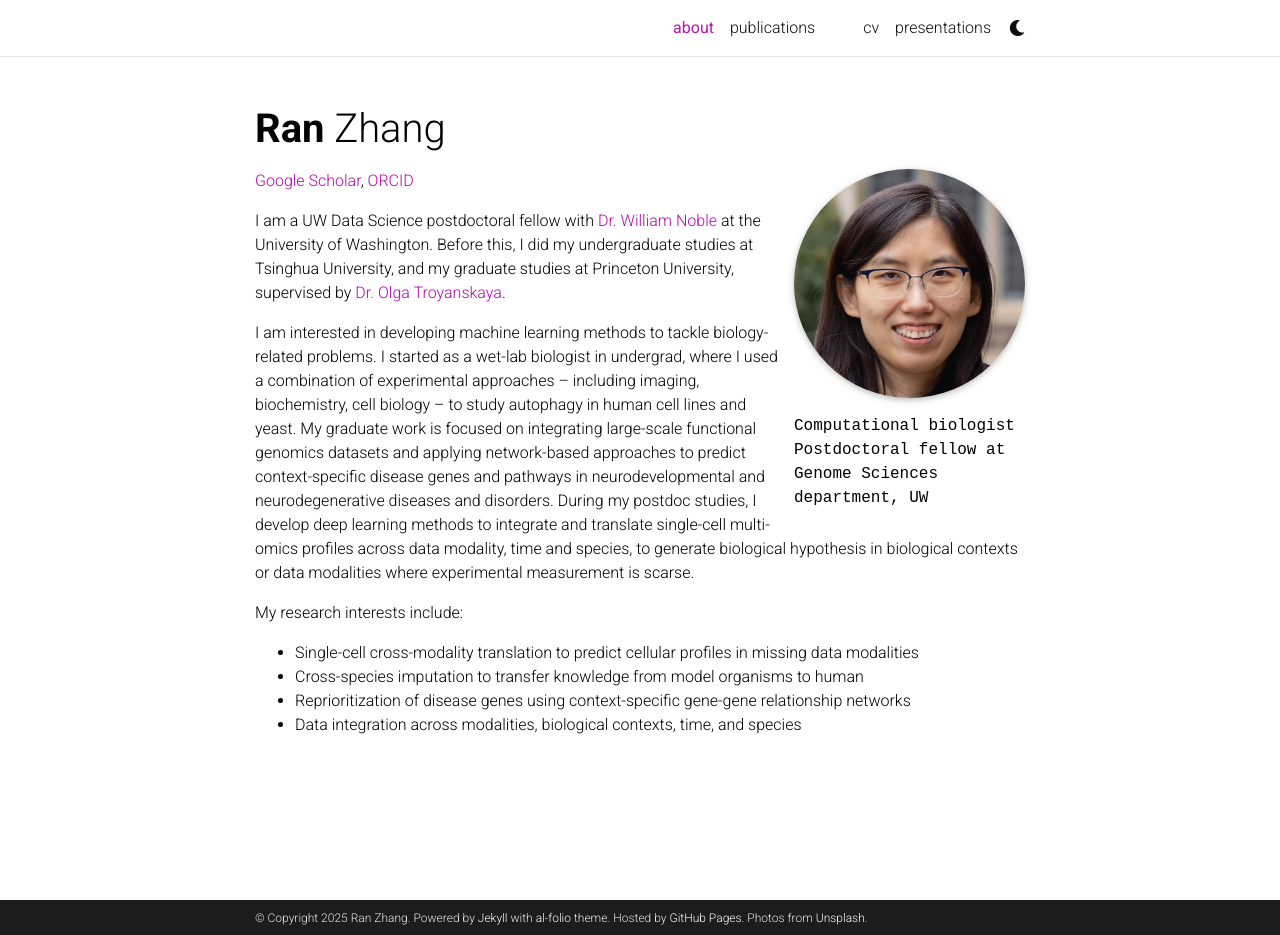
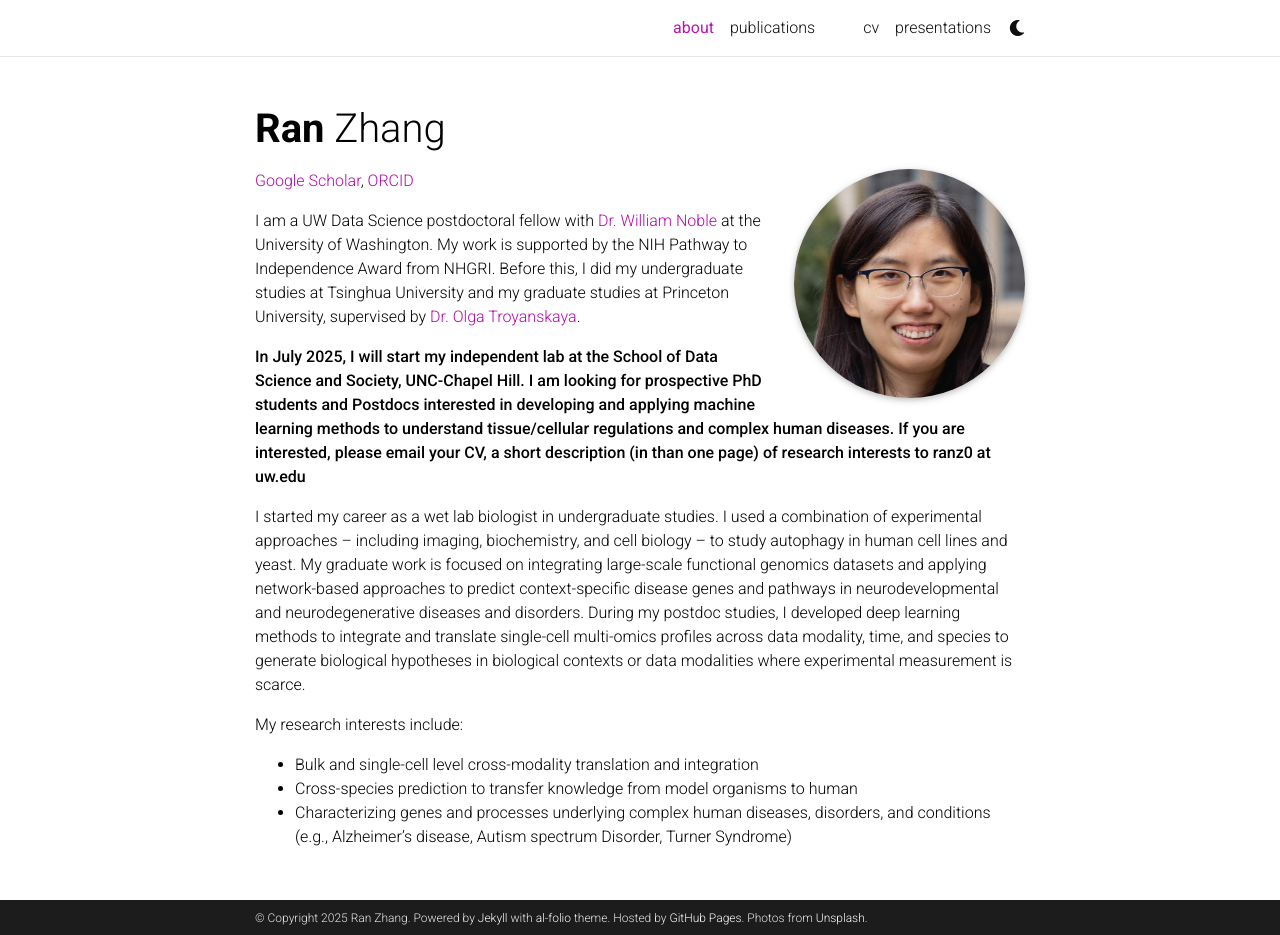
Before and after one commit to RanZhang08/RanZhang08.github.io, a Jekyll site: the page built from _pages/about.md, in a window 1280 px wide and 935 px high. Built offline with Jekyll 4.4.1, drawn with Linux system fonts in a browser that asks for light colours; full-size pictures stand in for the smaller copies a plugin makes; comment, search, counter and statistics services are not loaded; a style sheet for code colours, icons or effects is not loaded.

Commit message:
add recruitment

```diff
--- a/_pages/about.md
+++ b/_pages/about.md
@@ -9,8 +9,6 @@ profile:
   image: prof_pic.jpg
   image_circular: true # crops the image to make it circular
   address: >
-    <p>Computational biologist</p>
-    <p>Postdoctoral fellow at Genome Sciences department, UW</p>
 
 news: false  # includes a list of news items
 latest_posts: false  # includes a list of the newest posts
@@ -21,16 +19,16 @@ social: false  # includes social icons at the bottom of the page
 [Google Scholar](https://scholar.google.com/citations?user=mnTncLgAAAAJ&hl=en/),
 [ORCID](https://orcid.org/0000-0002-7630-1251)
 
-I am a UW Data Science postdoctoral fellow with [Dr. William Noble](https://noble.gs.washington.edu/~wnoble/) at the University of Washington.
-Before this, I did my undergraduate studies at Tsinghua University, and my graduate studies at Princeton University, supervised by [Dr. Olga Troyanskaya](https://function.princeton.edu/).
+I am a UW Data Science postdoctoral fellow with [Dr. William Noble](https://noble.gs.washington.edu/~wnoble/) at the University of Washington. My work is supported by the NIH Pathway to Independence Award from NHGRI.
+Before this, I did my undergraduate studies at Tsinghua University and my graduate studies at Princeton University, supervised by [Dr. Olga Troyanskaya](https://function.princeton.edu/).
 
-I am interested in developing machine learning methods to tackle biology-related problems.
-I started as a wet-lab biologist in undergrad, where I used a combination of experimental approaches -- including imaging, biochemistry, cell biology -- to study autophagy in human cell lines and yeast.
+**In July 2025, I will start my independent lab at the School of Data Science and Society, UNC-Chapel Hill. I am looking for prospective PhD students and Postdocs interested in developing and applying machine learning methods to understand tissue/cellular regulations and complex human diseases. If you are interested, please email your CV, a short description (in than one page) of research interests to ranz0 at uw.edu**
+
+I started my career as a wet lab biologist in undergraduate studies. I used a combination of experimental approaches -- including imaging, biochemistry, and cell biology -- to study autophagy in human cell lines and yeast.
 My graduate work is focused on integrating large-scale functional genomics datasets and applying network-based approaches to predict context-specific disease genes and pathways in neurodevelopmental and neurodegenerative diseases and disorders.
-During my postdoc studies, I develop deep learning methods to integrate and translate single-cell multi-omics profiles across data modality, time and species, to generate biological hypothesis in biological contexts or data modalities where experimental measurement is scarse.
+During my postdoc studies, I developed deep learning methods to integrate and translate single-cell multi-omics profiles across data modality, time, and species to generate biological hypotheses in biological contexts or data modalities where experimental measurement is scarce.
 
 My research interests include:
-* Single-cell cross-modality translation to predict cellular profiles in missing data modalities
-* Cross-species imputation to transfer knowledge from model organisms to human
-* Reprioritization of disease genes using context-specific gene-gene relationship networks
-* Data integration across modalities, biological contexts, time, and species
+* Bulk and single-cell level cross-modality translation and integration
+* Cross-species prediction to transfer knowledge from model organisms to human
+* Characterizing genes and processes underlying complex human diseases, disorders, and conditions (e.g., Alzheimer's disease, Autism spectrum Disorder, Turner Syndrome)
```
